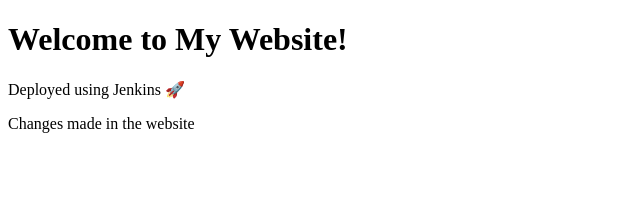
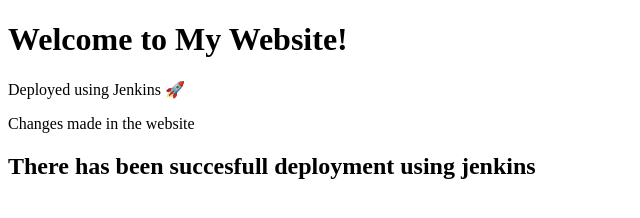
Before and after one commit to Ravikharel/jenkins, a plain HTML site: page index.html in a window 1280 px wide. Shown: the whole page, without its empty margins (0-640 px from the left). Drawn offline with Linux system fonts and the light colour scheme.

Commit message:
Final commit

```diff
--- a/index.html
+++ b/index.html
@@ -9,5 +9,6 @@
     <h1>Welcome to My Website!</h1>
     <p>Deployed using Jenkins 🚀</p>
     <p>Changes made in the website</p>
+    <h2>There has been succesfull deployment using jenkins </h2>
 </body>
 </html>
```
